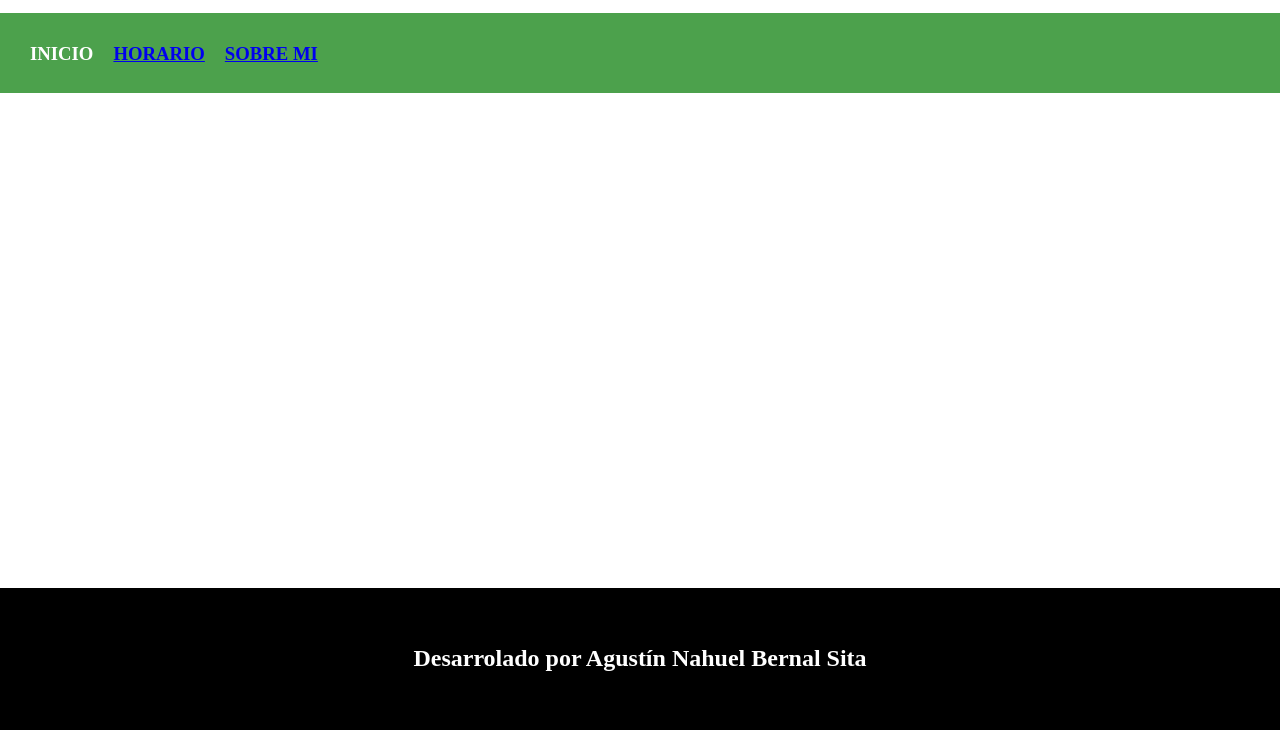
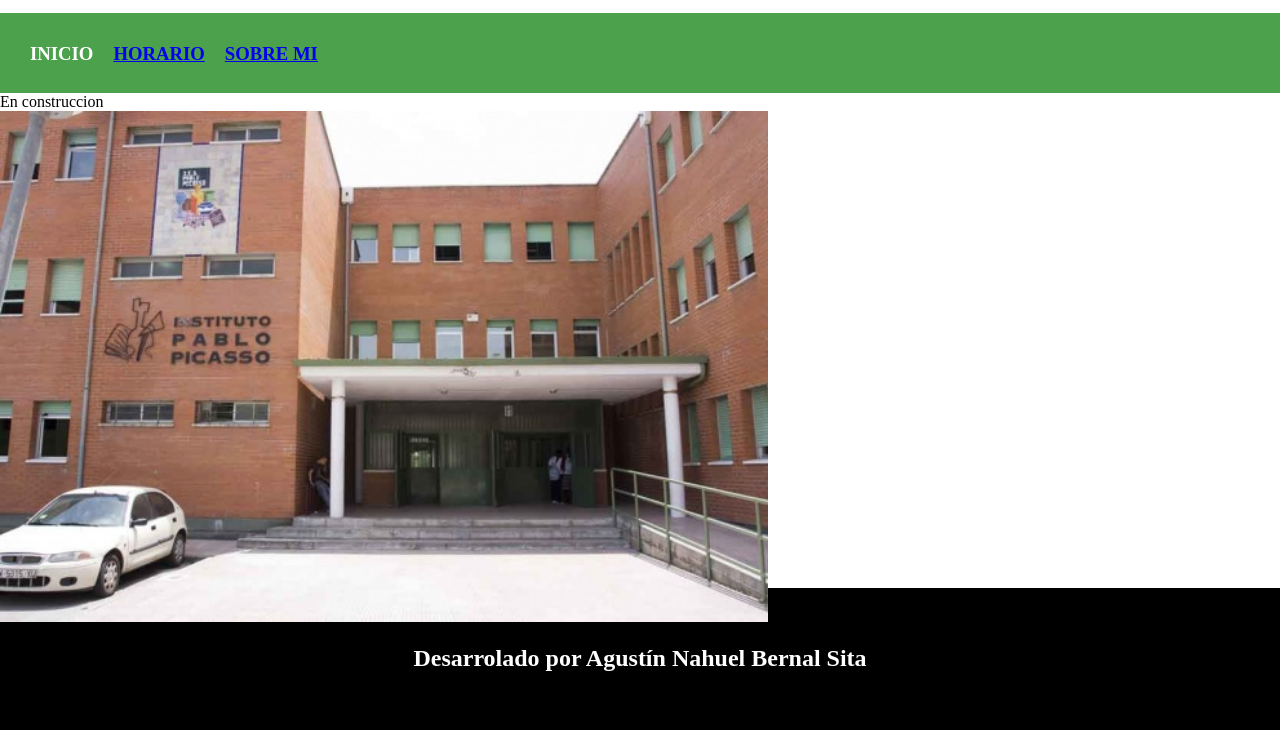
Before and after one commit to abersit270/Tarea3_VSC_Part2, a plain HTML site: page index.html in a window 1280 px wide. Shown: the part 61-800 px from the top of the page. Drawn offline with Linux system fonts and the light colour scheme.

Commit message:
Agrego imagen en Desarrollo

```diff
--- a/index.html
+++ b/index.html
@@ -17,7 +17,8 @@
         <h3><a href="./sobremi.html">SOBRE MI</a></h3>
     </main>
     <section class="contenido">
-        <img src="./imagenes/entradaPabloPicasso.jpg" alt="">
+        <p>En construccion</p>
+        <img src="./images/entradaPabloPicasso.jpg" alt="">
     </section>
     <footer><h2>Desarrolado por Agustín Nahuel Bernal Sita</h2></footer>
 </body>
```
Also changed, not shown: images/entradaPabloPicasso.jpg (added).
